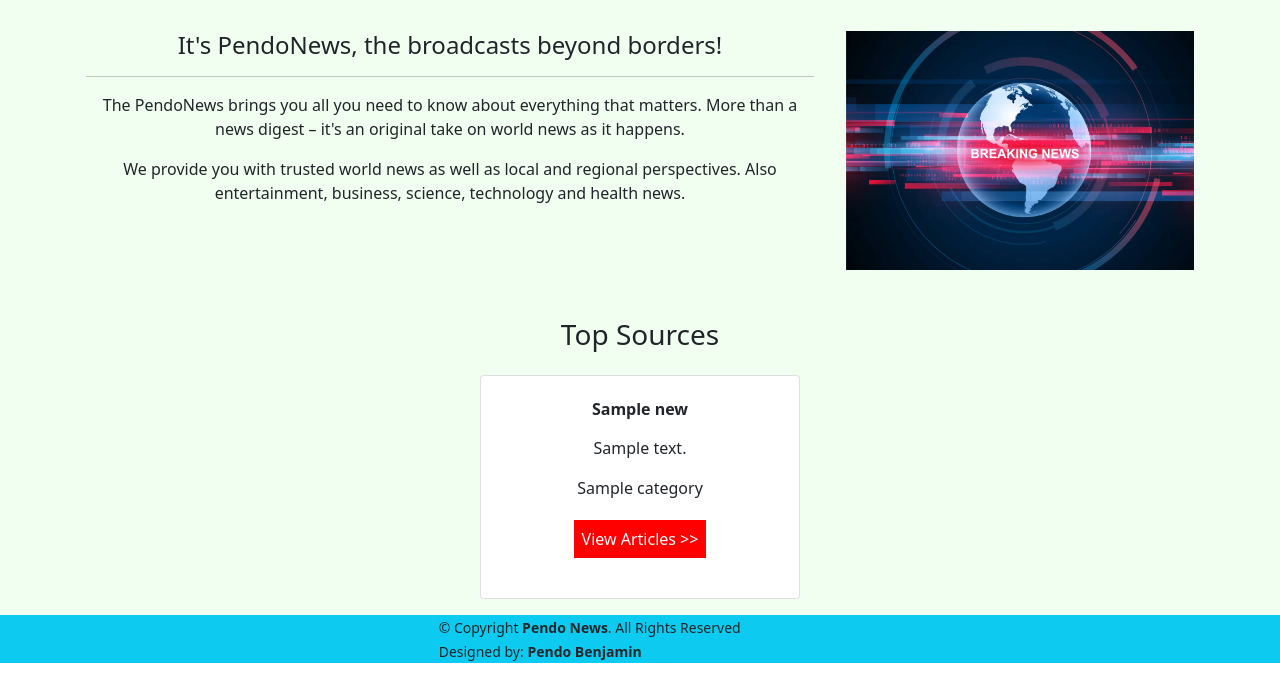
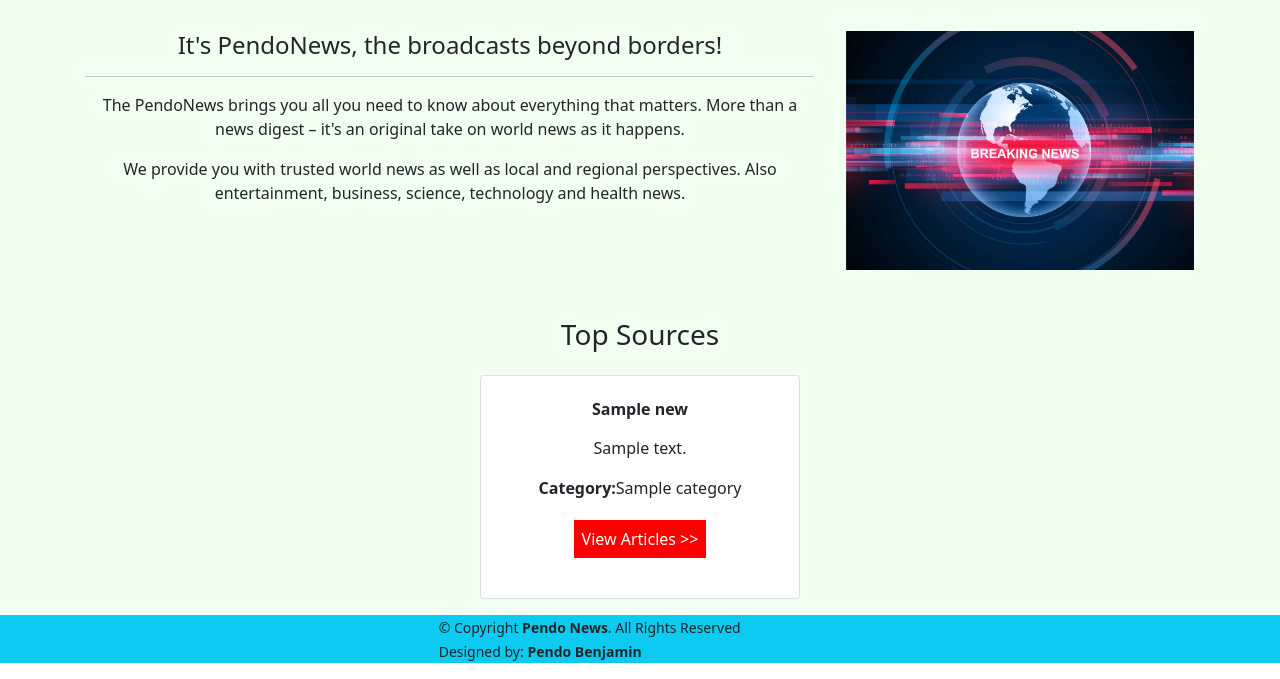
Before and after one commit to Abishag-Maitha/Pendo-News, a Flask app: template app/templates/index.html in a window 1280 px wide. Shown: the part 137-816 px from the top of the page. Run offline with Flask 2, Linux system fonts and the light colour scheme; the template is opened without the code that fills it: most values are stand-ins (such as "Sample title", 1, 10 or a date in 2020); some libraries are stand-ins or nearby versions.

Commit message:
Add category name

```diff
--- a/app/templates/index.html
+++ b/app/templates/index.html
@@ -27,7 +27,7 @@
         <div class="card-body">
             <h6 class="card-title"><strong>{{n.name}}</strong></h6>
             <p class="card-text mt-3">{{n.description}}</p>
-            <p class="card-text mt-3">{{n.category}}</p>
+            <p class="card-text mt-3"><strong>Category:</strong>{{n.category}}</p>
             <p href="#" class="btn mt-1">
                 <a href="{{n.url}}" class="view_articles p-2">View Articles >></a>
             </p>
```
